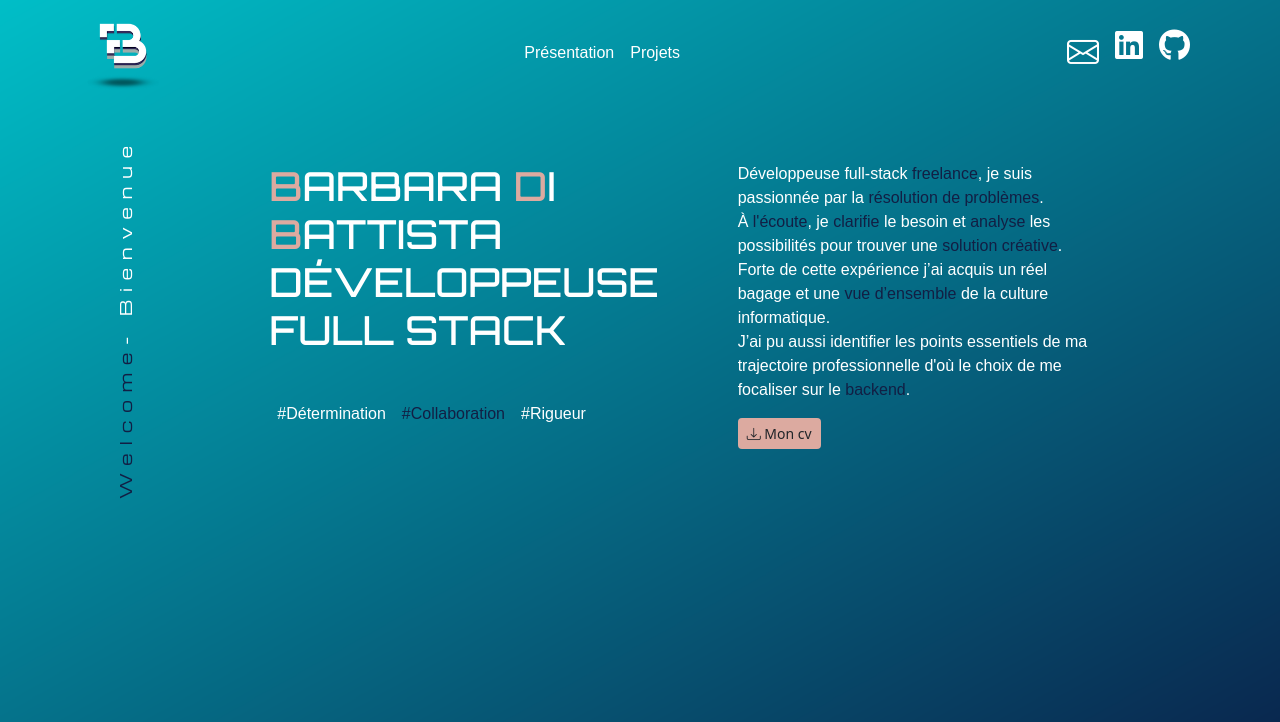
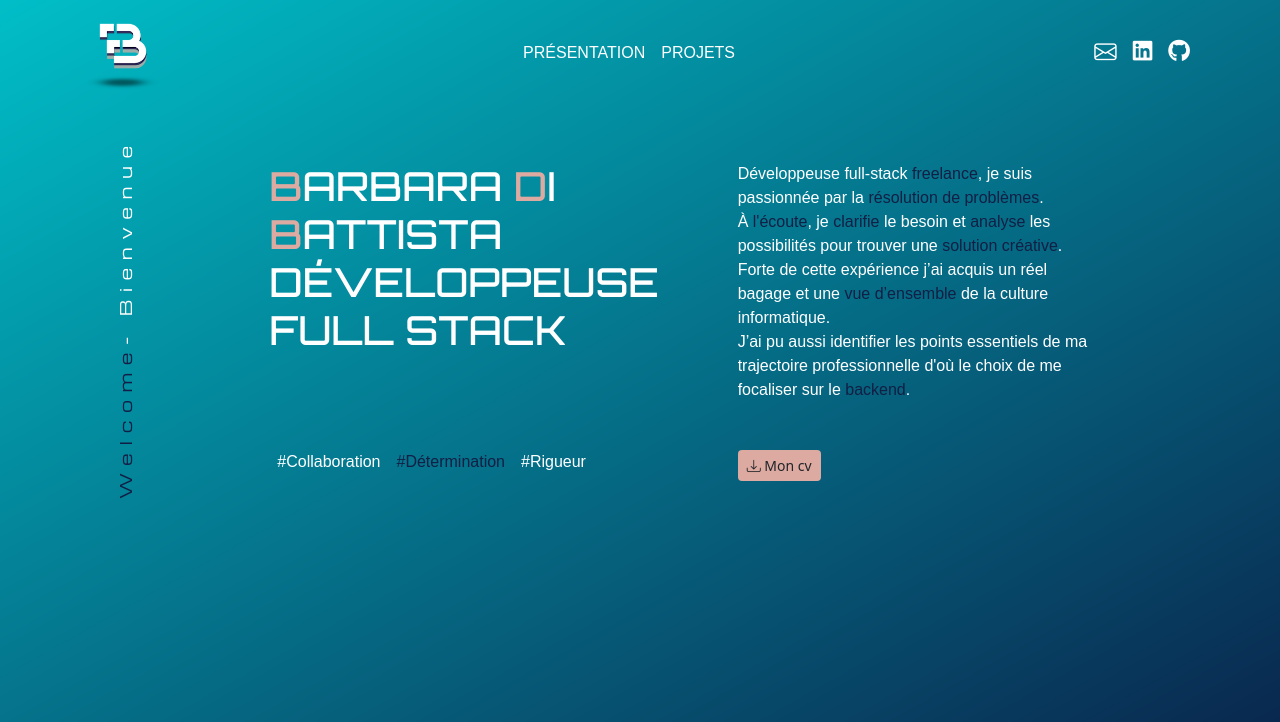
Before and after one commit to dibattista/di-battista-barbara-public, a Flask app: page / in a window 1280 px wide. Shown: the top 722 px of the page. Run offline with Flask 2, Linux system fonts and the light colour scheme; some libraries are stand-ins or nearby versions; some web fonts are replaced.

Commit message:
align icon nav

```diff
--- a/static/css/style.css
+++ b/static/css/style.css
@@ -63,10 +63,23 @@ a {
 }
 /* END FOOTER */
 
+/* base page style */
+.i-size-custom {
+  font-size: 1.4em;
+}
+
+.width-custom-menu {
+  width: 56%!important;
+}
+
 /* index page style */
 
 .space-row-2 {
   height: 2em;
+}
+
+.space-row-5 {
+  height: 5em;
 }
 
 /* div left index */
--- a/templates/base.html
+++ b/templates/base.html
@@ -37,7 +37,7 @@
       <!--Header -->
       <header>
         <!-- Navbar -->
-        <nav class="navbar navbar-expand-lg justify-content-center">
+        <nav class="navbar navbar-expand-lg">
           <!-- Container wrapper -->
           <div class="container">
               <a class="navbar-brand" href="{{ url_for('index')}}">
@@ -50,42 +50,43 @@
               </button>
 
               <!-- Collapsible wrapper -->
-              <div class="collapse navbar-collapse" id="navbarButtonsExample">
-                  <!-- Left links -->
-                  <ul class="navbar-nav w-100 justify-content-end">
+              <div class="collapse navbar-collapse justify-content-end" id="navbarButtonsExample">
+                  <!-- center menu -->
+                  <ul class="navbar-nav align-items-center width-custom-menu">
                       <li class="nav-item">
-                          <a class="nav-link" href="{{ url_for('index')}}">Présentation</a>
+                          <a class="nav-link" href="{{ url_for('index')}}">PRÉSENTATION</a>
                       </li>
                       <li class="nav-item">
-                        <a class="nav-link">Projets</a>
+                        <a class="nav-link">PROJETS</a>
                       </li>
                   </ul>
-                  <!-- Left links -->
+                  <!-- End center menu -->
 
-                  <ul class="nav navbar-nav ml-auto w-100 justify-content-end">
-                      <!-- Icons -->
+                  <!-- Icons -->
+                  <ul class="nav navbar-nav align-items-center">
                       <li class="nav-item me-3 me-lg-0">
                           <a class="nav-link" href="#">
-                              <i class="bi bi-envelope fa-2x"></i>
+                              <i class="bi bi-envelope i-size-custom"></i>
                           </a>
                       </li>
                       <li class="nav-item me-3 me-lg-0">
                           <a class="nav-link" href="#">
-                              <i class="fab fa-linkedin text-white fa-2x"></i>
+                              <i class="fab fa-linkedin text-white i-size-custom"></i>
                           </a>
                       </li>
                       <li class="nav-item me-3 me-lg-0">
                           <a class="nav-link" href="#">
-                            <i class="fa-brands fa-github fa-2x"></i>
+                            <i class="fa-brands fa-github i-size-custom"></i>
                           </a>
                       </li>
                   </ul>
+                  <!-- End Icons -->
               </div>
               <!-- Collapsible wrapper -->
           </div>
           <!-- Container wrapper -->
         </nav>
-        <!-- Navbar -->
+        <!-- END Navbar -->
       </header>
       <div id="main">
         <div>{% block content %} {% endblock %}</div>
--- a/templates/index.html
+++ b/templates/index.html
@@ -15,10 +15,10 @@
                 <span class="h1-span-color-letter">D</span>I
                 <span class="h1-span-color-letter">B</span>ATTISTA DÉVELOPPEUSE FULL STACK
             </h1>
-            <div row class="space-row-2"></div>
+            <div row class="space-row-5"></div>
             <div class="d-flex flex-row">
-                <div class="p-2">#Détermination</div>
-                <div class="p-2"><span class="div-span-strength-color">#Collaboration</span></div>
+                <div class="p-2">#Collaboration</div>
+                <div class="p-2"><span class="div-span-strength-color">#Détermination</span></div>
                 <div class="p-2">#Rigueur</div>
             </div>
           </div>
@@ -30,6 +30,7 @@
                 Forte de cette expérience j’ai acquis un réel bagage et une <span class="p-about-word-color">vue d’ensemble</span> de la culture informatique.<br>
                 J’ai pu aussi identifier les points essentiels de ma trajectoire professionnelle d'où le choix de me focaliser sur le <span class="p-about-word-color">backend</span>.
             </p>
+            <div row class="space-row-2"></div>
             <button type="button" class="btn btn-sm button-cv"><span class="bi bi-download"></span>&nbsp;Mon cv</button>
           </div>
           <div class="col-lg-1"></div>
```
